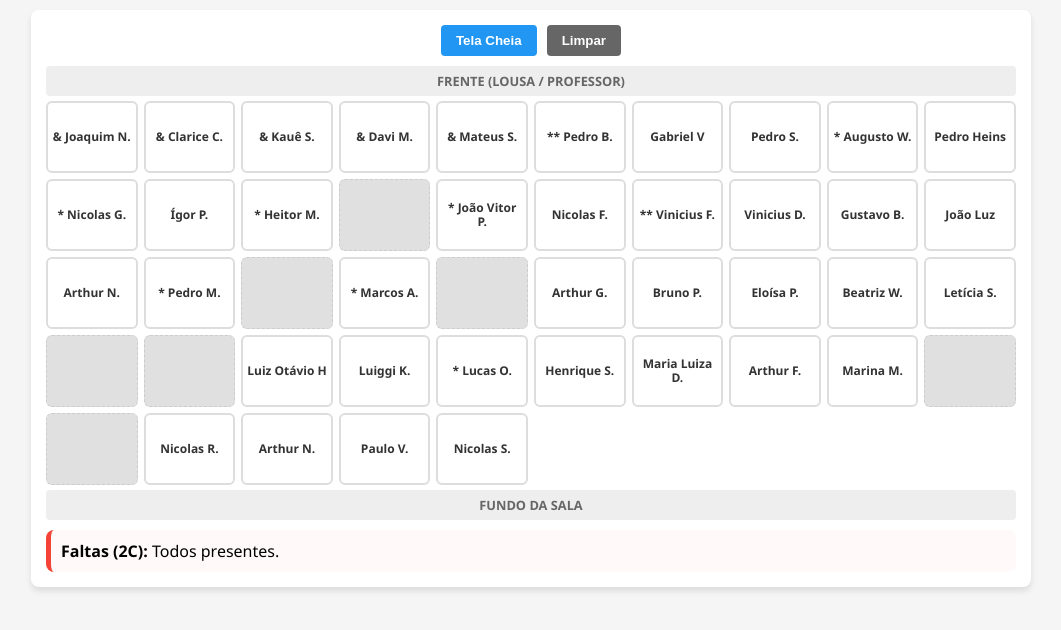
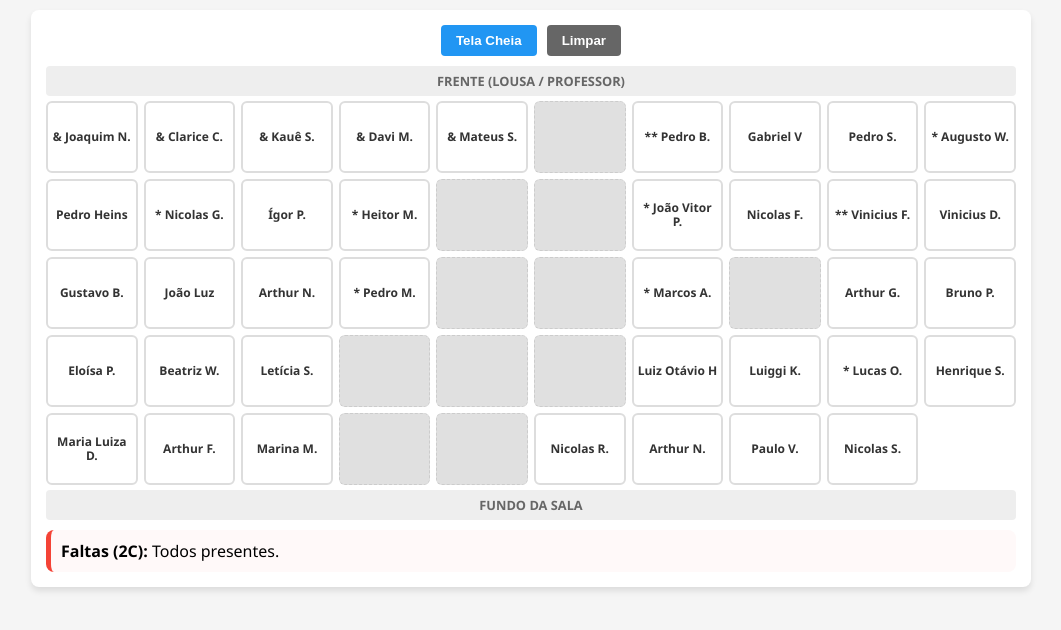
Before and after one commit to marcossc-beep/espelho_2C, a plain HTML site: page index.html in a window 1280 px wide. Shown: the whole page, without its empty margins (109-1170 px from the left). Drawn offline with Linux system fonts and the light colour scheme.

Commit message:
Update index.html

```diff
--- a/index.html
+++ b/index.html
@@ -149,10 +149,10 @@
     <script>
 
        const layout = [
-            ["& Joaquim N.", "& Clarice C.", "& Kauê S.", "& Davi M.", "& Mateus S.", "** Pedro B.", "Gabriel V", "Pedro S.", "* Augusto W."],
-            ["Pedro Heins", "* Nicolas G.", "Ígor P.", "* Heitor M.", "", "* João Vitor P.", "Nicolas F.", "** Vinicius F.", "Vinicius D."],
-            ["Gustavo B.", "João Luz", "Arthur N.", "* Pedro M.", "", "* Marcos A.", "", "Arthur G.", "Bruno P."],
-            ["Eloísa P.", "Beatriz W.", "Letícia S.", "", "",  "Luiz Otávio H", "Luiggi K.", "* Lucas O.", "Henrique S."],
+            ["& Joaquim N.", "& Clarice C.", "& Kauê S.", "& Davi M.", "& Mateus S.", "", "** Pedro B.", "Gabriel V", "Pedro S.", "* Augusto W."],
+            ["Pedro Heins", "* Nicolas G.", "Ígor P.", "* Heitor M.", "", "", "* João Vitor P.", "Nicolas F.", "** Vinicius F.", "Vinicius D."],
+            ["Gustavo B.", "João Luz", "Arthur N.", "* Pedro M.", "", "", "* Marcos A.", "", "Arthur G.", "Bruno P."],
+            ["Eloísa P.", "Beatriz W.", "Letícia S.", "", "", "",  "Luiz Otávio H", "Luiggi K.", "* Lucas O.", "Henrique S."],
             ["Maria Luiza D.", "Arthur F.", "Marina M.", "", "", "Nicolas R.", "Arthur N.", "Paulo V.", "Nicolas S."]
         ];
 
```
